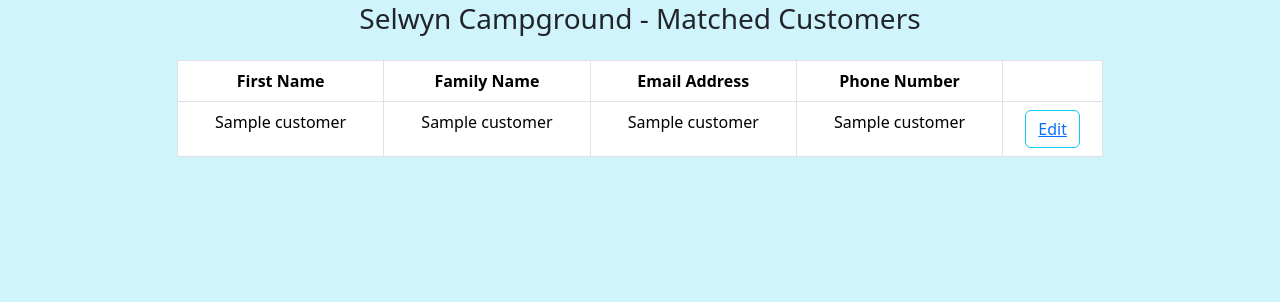
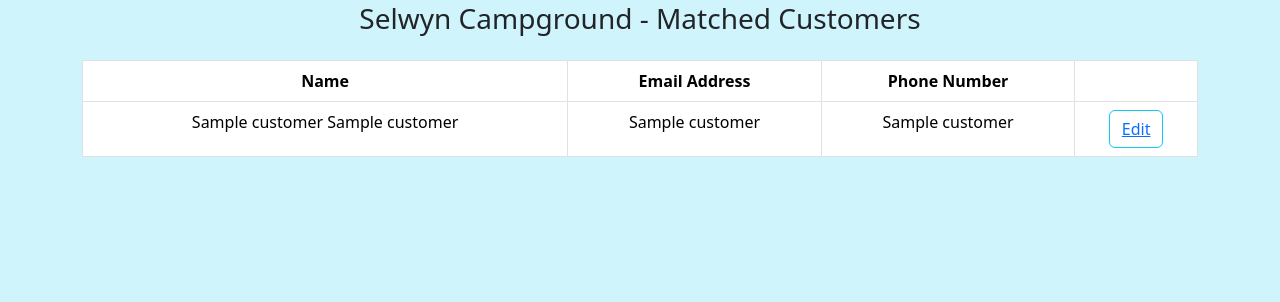
Before and after one commit to yingzhengv5/scg, a Flask app: template templates/matchedcustomer.html in a window 1280 px wide. Shown: the part 106-408 px from the top of the page. Run offline with Flask 3, Linux system fonts and the light colour scheme; the template is opened without the code that fills it: most values are stand-ins (such as "Sample title", 1, 10 or a date in 2020).

Commit message:
Minor change for display

```diff
--- a/templates/matchedcustomer.html
+++ b/templates/matchedcustomer.html
@@ -11,12 +11,11 @@
     </div>
     <!--Display customers in table-->
     <div class="row justify-content-center mb-3">
-        <div class="col-10 text-center">
+        <div class="col-12 text-center">
             <table class="table table-default table-hover table-bordered">
                 <thead>
                     <tr>
-                        <th>First Name</th>
-                        <th>Family Name</th>
+                        <th>Name</th>
                         <th>Email Address</th>
                         <th>Phone Number</th>
                         <th></th>
@@ -24,8 +23,7 @@
                 </thead>
                 {% for customer in matched_customers %}
                 <tr>
-                    <td>{{ customer[1] }}</td>
-                    <td>{{ customer[2] }}</td>
+                    <td>{{ customer[1] }} {{ customer[2] }}</td>
                     <td>{{ customer[3] }}</td>
                     <td>{{ customer[4] }}</td>
                     <!--Create a button for edit so user can edit from this path as well-->
```
Also changed, not shown: templates/selectcustomer.html (+6 -8 lines).
